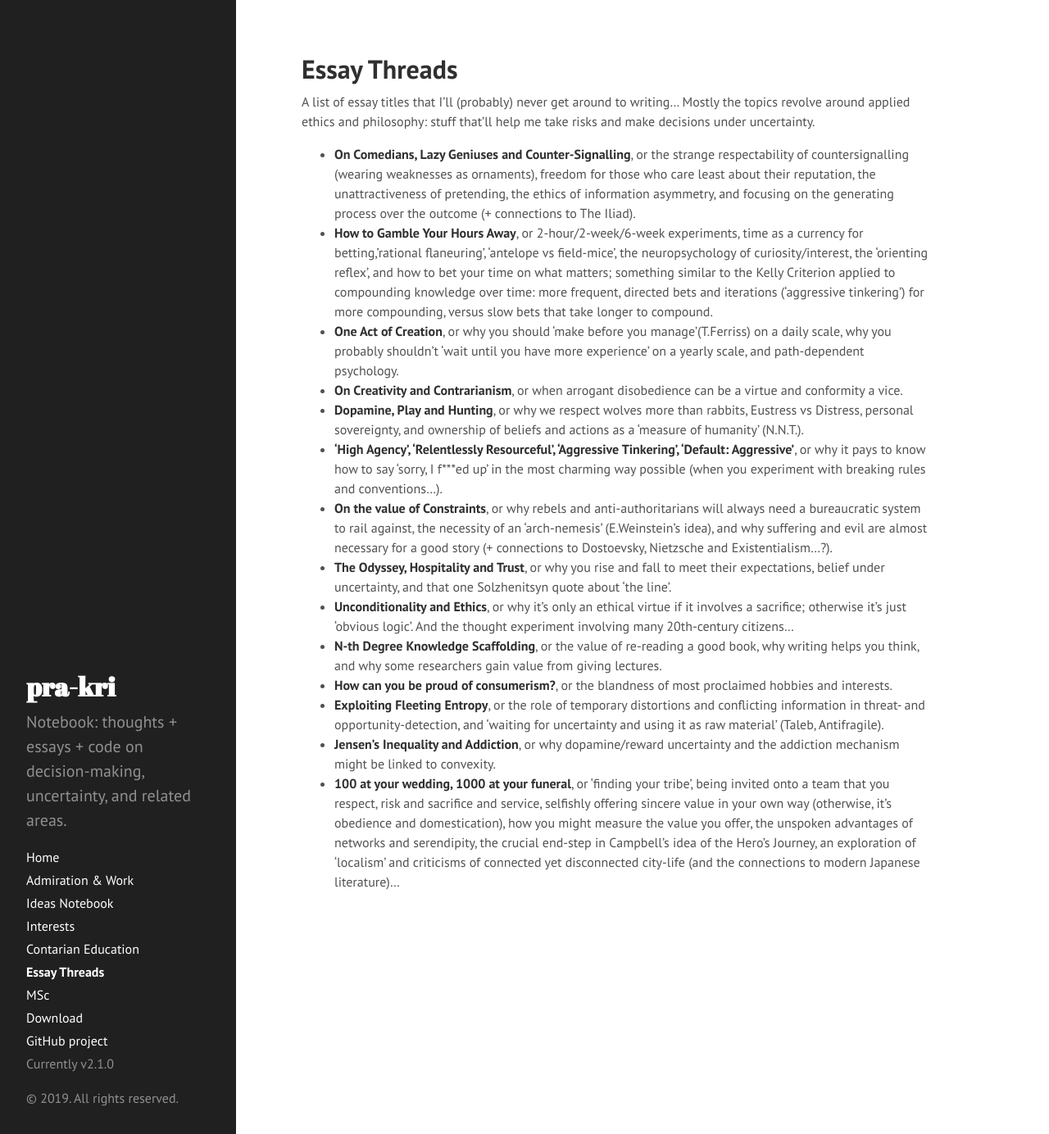
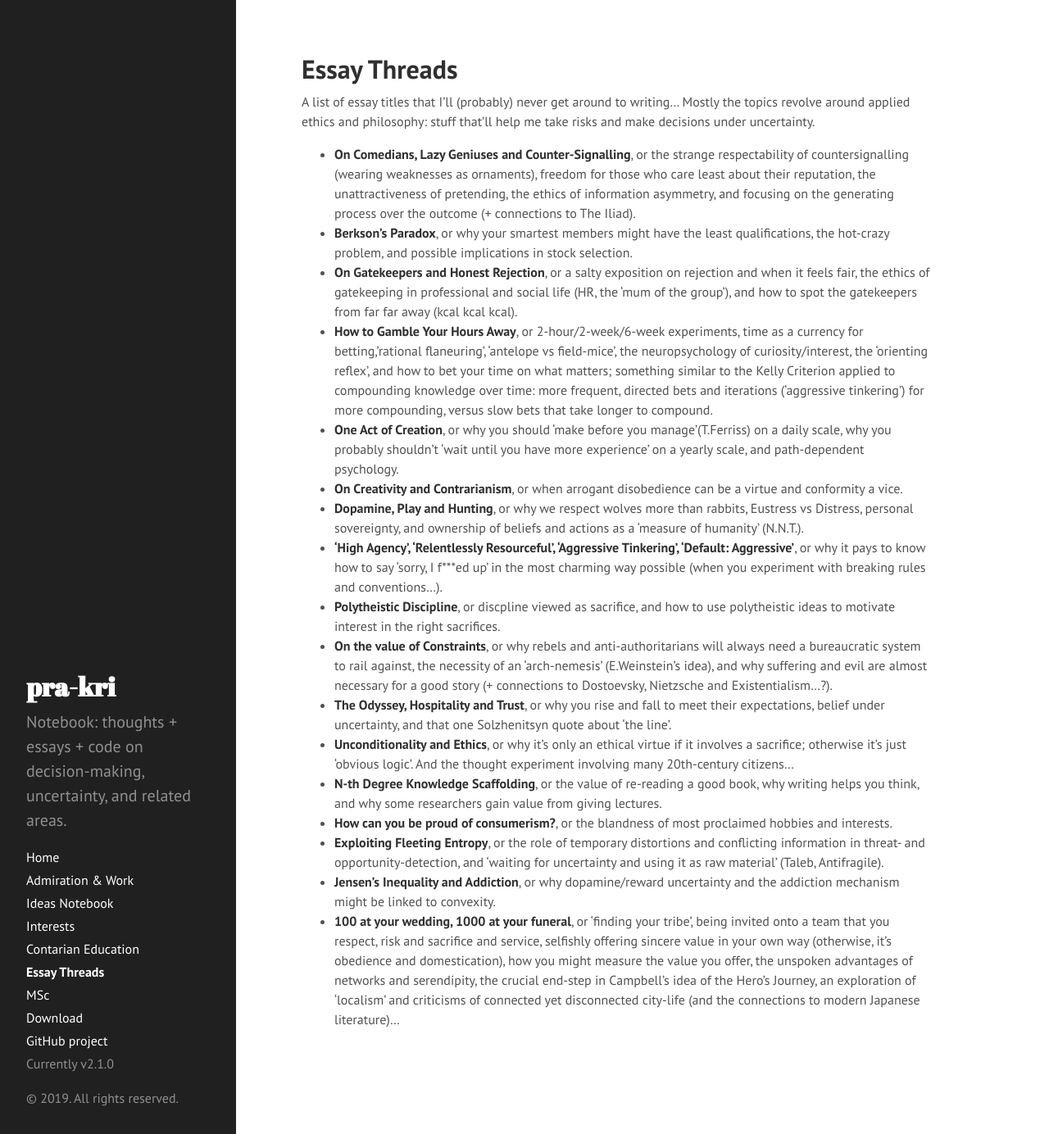
Before and after one commit to pra-kri/pra-kri.github.io, a Jekyll site: the page built from essay_threads.md, in a window 1280 px wide and 1384 px high. Shown: the whole window at 82% size. Built offline with Jekyll 4.4.1, drawn with Linux system fonts in a browser that asks for light colours; Markdown is read by kramdown in place of the engine named in the settings.

Commit message:
Update essay_threads.md

```diff
--- a/essay_threads.md
+++ b/essay_threads.md
@@ -7,11 +7,14 @@ A list of essay titles that I'll (probably) never get around to writing...
 Mostly the topics revolve around applied ethics and philosophy: stuff that'll help me take risks and make decisions under uncertainty.
 
 * **On Comedians, Lazy Geniuses and Counter-Signalling**, or the strange respectability of countersignalling (wearing weaknesses as ornaments), freedom for those who care least about their reputation, the unattractiveness of pretending, the ethics of information asymmetry, and focusing on the generating process over the outcome (+ connections to The Iliad).
+* **Berkson's Paradox**, or why your smartest members might have the least qualifications, the hot-crazy problem, and possible implications in stock selection.
+* **On Gatekeepers and Honest Rejection**, or a salty exposition on rejection and when it feels fair, the ethics of gatekeeping in professional and social life (HR, the 'mum of the group'), and how to spot the gatekeepers from far far away (kcal kcal kcal).
 * **How to Gamble Your Hours Away**, or 2-hour/2-week/6-week experiments, time as a currency for betting,'rational flaneuring', 'antelope vs field-mice', the neuropsychology of curiosity/interest, the 'orienting reflex', and how to bet your time on what matters; something similar to the Kelly Criterion applied to compounding knowledge over time: more frequent, directed bets and iterations ('aggressive tinkering') for more compounding, versus slow bets that take longer to compound.
 * **One Act of Creation**, or why you should 'make before you manage'(T.Ferriss) on a daily scale, why you probably shouldn't 'wait until you have more experience' on a yearly scale, and path-dependent psychology.
 * **On Creativity and Contrarianism**, or when arrogant disobedience can be a virtue and conformity a vice.
 * **Dopamine, Play and Hunting**, or why we respect wolves more than rabbits, Eustress vs Distress, personal sovereignty, and ownership of beliefs and actions as a 'measure of humanity' (N.N.T.).
 * **'High Agency', 'Relentlessly Resourceful', 'Aggressive Tinkering', 'Default: Aggressive'**, or why it pays to know how to say 'sorry, I f\*\*\*ed up' in the most charming way possible (when you experiment with breaking rules and conventions...).
+* **Polytheistic Discipline**, or discpline viewed as sacrifice, and how to use polytheistic ideas to motivate interest in the right sacrifices.
 * **On the value of Constraints**, or why rebels and anti-authoritarians will always need a bureaucratic system to rail against, the necessity of an 'arch-nemesis' (E.Weinstein's idea), and why suffering and evil are almost necessary for a good story (+ connections to Dostoevsky, Nietzsche and Existentialism...?).
 * **The Odyssey, Hospitality and Trust**, or why you rise and fall to meet their expectations, belief under uncertainty, and that one Solzhenitsyn quote about 'the line'.
 * **Unconditionality and Ethics**, or why it's only an ethical virtue if it involves a sacrifice; otherwise it's just 'obvious logic'. And the thought experiment involving many 20th-century citizens...
```
